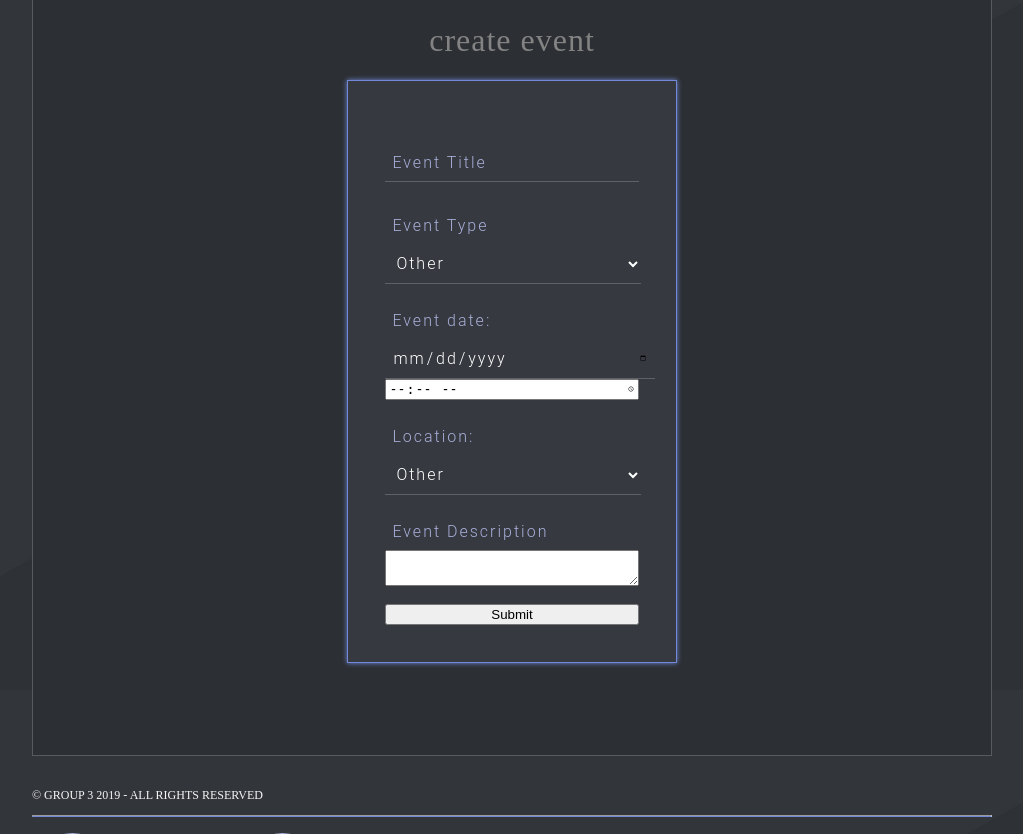
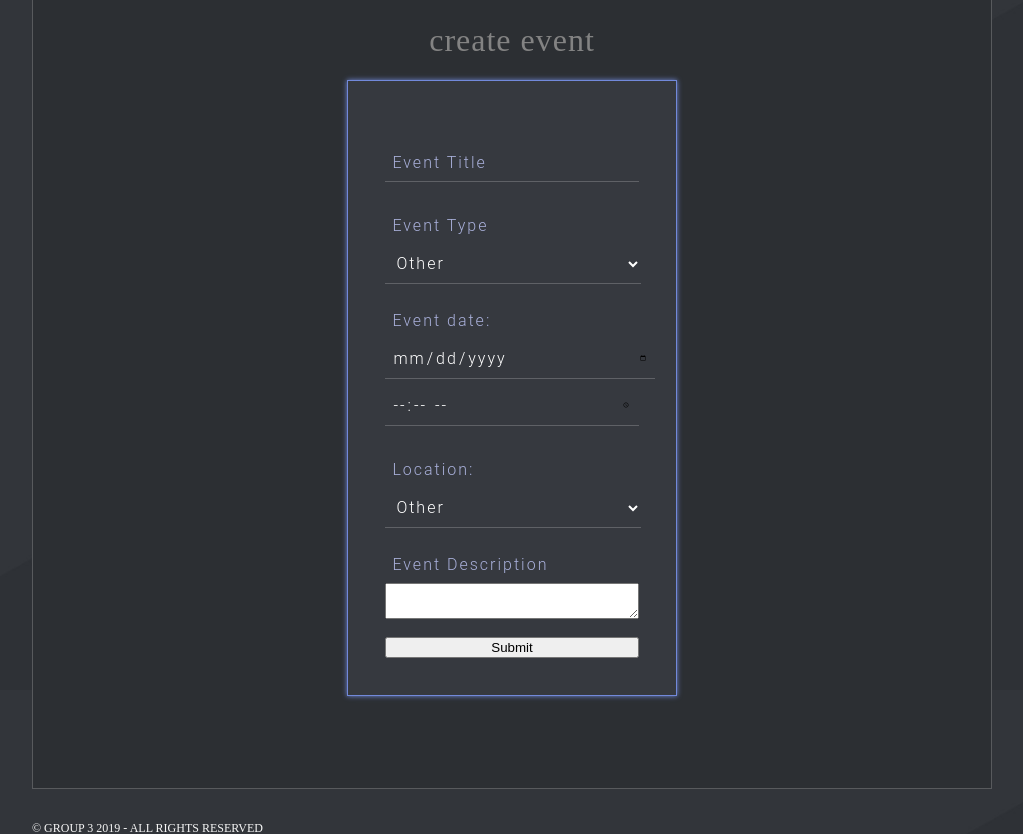
Before and after one commit to yhl234/CyberGrizzlies, a PHP site: page /CyberGrizzlies/event.php in a window 1280 px wide. Shown: the part 110-944 px from the top of the page, without its empty margins (128-1151 px from the left). Run offline with PHP 8.4, Linux system fonts and the light colour scheme; data that the repository does not hold is empty.

Commit message:
Update main.css

```diff
--- a/css/main.css
+++ b/css/main.css
@@ -159,6 +159,19 @@ input[type=date] {
   width: 101%;
   border-bottom: 1px solid #c8c8c847;
 }
+input[type=time] {
+  border: transparent;
+  border-bottom: 1px solid #c8c8c847;
+  font-family: 'Roboto', sans-serif;
+  font-weight: 300;
+  letter-spacing: 2px;
+  text-align: left;
+  font-size: 16px;
+  padding: 9px 7px;
+  margin: 7px 0;
+  background: transparent;
+  color: white;
+}
 ::-webkit-clear-button
 {
     display: none; /* Hide the button */
@@ -176,6 +189,7 @@ input[type=date]::-webkit-inner-spin-button {
   height: 6px;
   border-width: thin;
 }
+
 /* Footer Styles */
 footer {
   grid-area: c;
```
